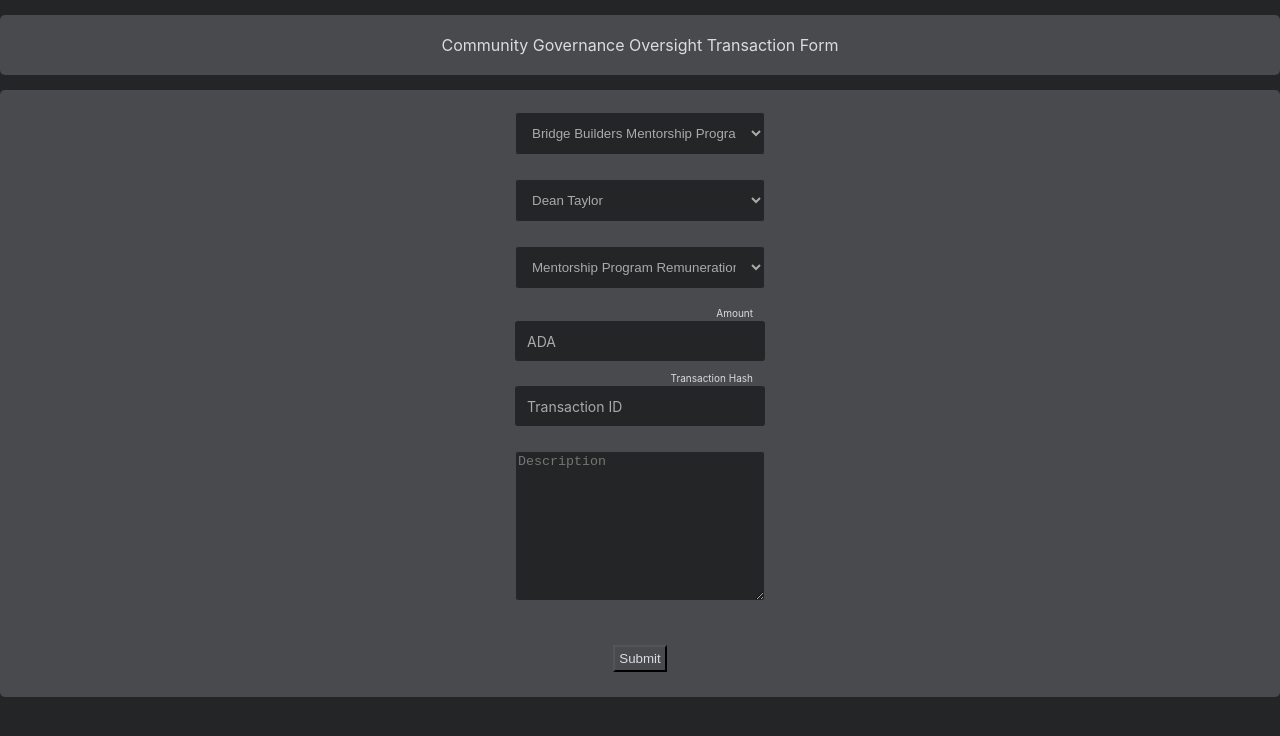
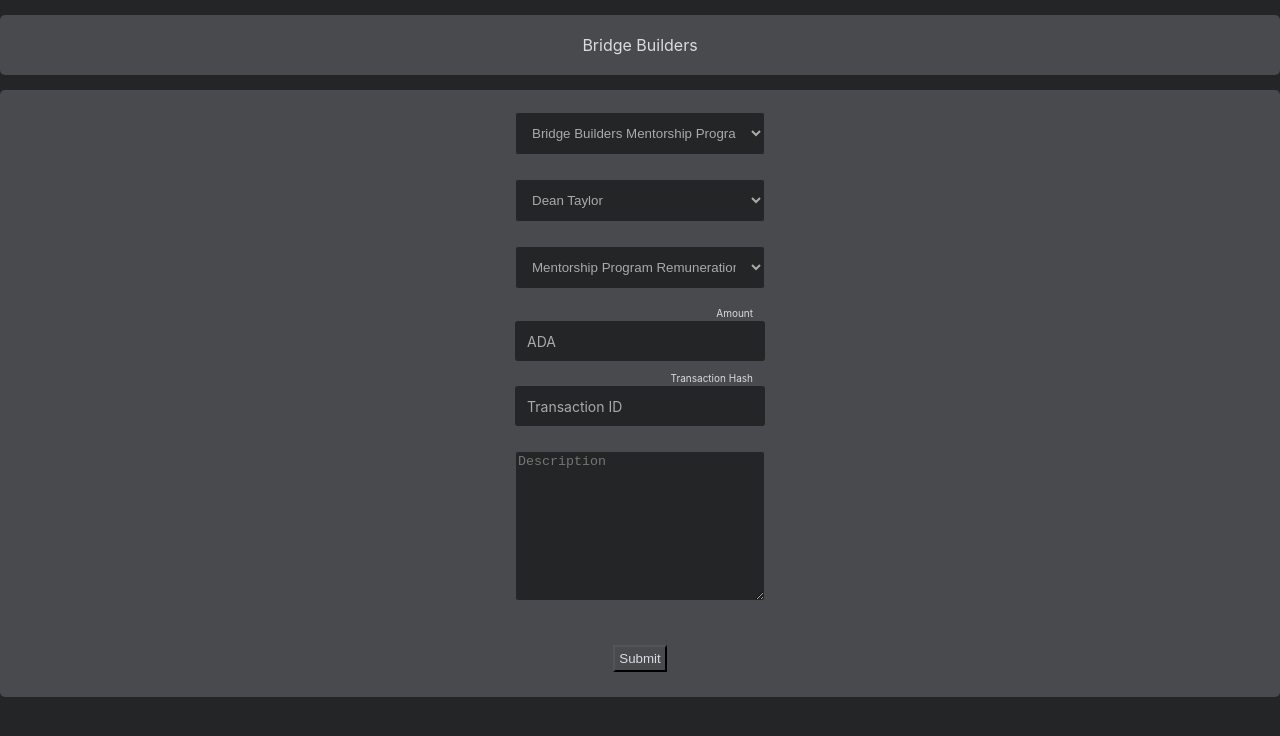
Before and after one commit to treasuryguild/Bridge-Builders, a plain HTML site: page index.html in a window 1280 px wide. Drawn offline with Linux system fonts and the light colour scheme.

Commit message:
Update index.html

```diff
--- a/index.html
+++ b/index.html
@@ -8,7 +8,7 @@
     <title>Document</title>
 </head>
 <body>
-    <div class='cardstop'>Community Governance Oversight Transaction Form</div>
+    <div class='cardstop'>Bridge Builders</div>
     <article>
         <div class='main'>
 
```
